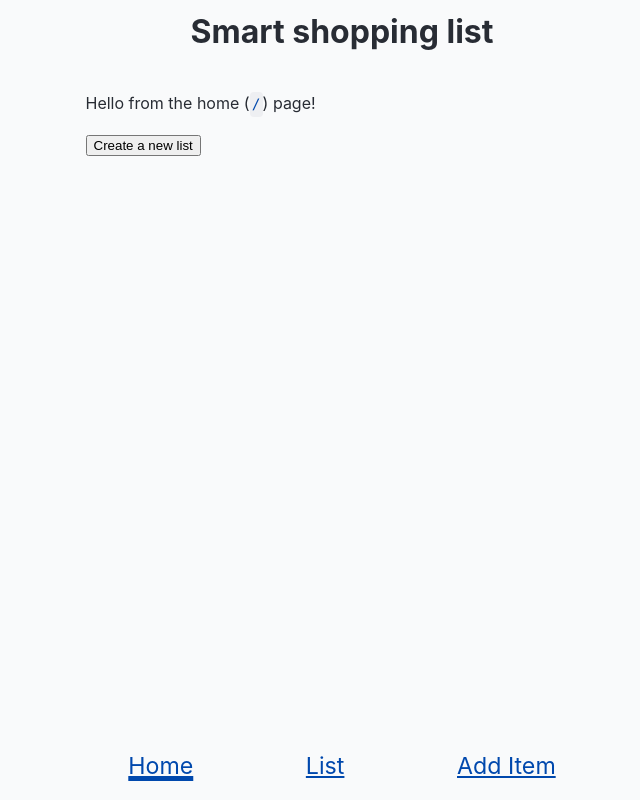
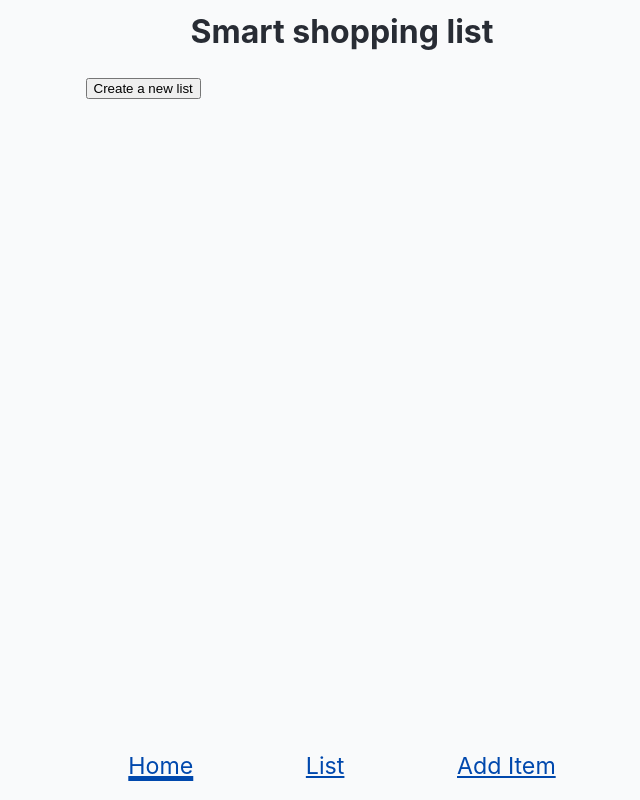
Before and after one commit to the-collab-lab/tcl-50-smart-shopping-list, a React (Vite) app: page / in a window 1280 px wide. Shown: the whole page, without its empty margins (298-938 px from the left). Built offline with nearby package versions, Linux system fonts and the light colour scheme; no server answers; the database is empty.

Commit message:
added useCallback to handleclick function; moved conditional to Home.jsx

```diff
--- a/src/App.jsx
+++ b/src/App.jsx
@@ -1,10 +1,5 @@
-import { useEffect, useState } from 'react';
-import {
-	BrowserRouter as Router,
-	Routes,
-	Route,
-	useNavigate,
-} from 'react-router-dom';
+import { useEffect, useState, useCallback } from 'react';
+import { BrowserRouter as Router, Routes, Route } from 'react-router-dom';
 import { generateToken } from '@the-collab-lab/shopping-list-utils';
 import { AddItem, Home, Layout, List } from './views';
 
@@ -13,7 +8,6 @@ import { useStateWithStorage } from './utils';
 
 export function App() {
 	const [data, setData] = useState([]);
-	// // let navigate = useNavigate();
 	/**
 	 * Here, we're using a custom hook to create `listToken` and a function
 	 * that can be used to update `listToken` later.
@@ -25,25 +19,17 @@ export function App() {
 	 * to create and join a new list.
 	 */
 	const [listToken, setListToken] = useStateWithStorage(
-		'null',
+		null,
 		'tcl-shopping-list-token',
 	);
 
-	function handleClick(event) {
-		event.preventDefault();
-		let newToken = generateToken();
-		console.log(newToken);
+	const handleClick = useCallback(() => {
+		const newToken = generateToken();
 		setListToken(newToken);
-		// navigate('/list');
-	}
-	// if token is available , go to list page
-	// else if there is no token, click to generate token
+	}, [setListToken]);
 
 	useEffect(() => {
 		if (!listToken) return;
-		if (listToken) {
-			console.log('this should navigate to list page');
-		}
 
 		/**
 		 * streamListItems` takes a `listToken` so it can commuinicate
@@ -70,7 +56,10 @@ export function App() {
 		<Router>
 			<Routes>
 				<Route path="/" element={<Layout />}>
-					<Route index element={<Home handleClick={handleClick} />} />
+					<Route
+						index
+						element={<Home onClick={handleClick} listToken={listToken} />}
+					/>
 					<Route path="/list" element={<List data={data} />} />
 					<Route path="/add-item" element={<AddItem />} />
 				</Route>
--- a/src/views/Home.jsx
+++ b/src/views/Home.jsx
@@ -1,12 +1,21 @@
+import { useEffect } from 'react';
+import { useNavigate } from 'react-router-dom';
 import './Home.css';
 
 export function Home(props) {
+	const { listToken, onClick } = props;
+	const navigate = useNavigate();
+
+	useEffect(() => {
+		if (listToken) {
+			console.log(listToken);
+			navigate('/list');
+		}
+	}, [listToken, navigate]);
+
 	return (
 		<div className="Home">
-			<p>
-				Hello from the home (<code>/</code>) page!
-			</p>
-			<button onClick={props.handleClick} className="create-list-btn">
+			<button onClick={onClick} className="create-list-btn">
 				Create a new list
 			</button>
 		</div>
```
